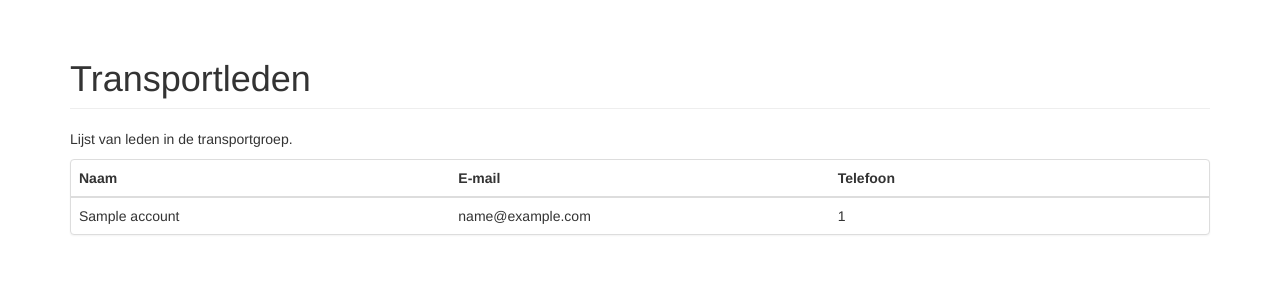
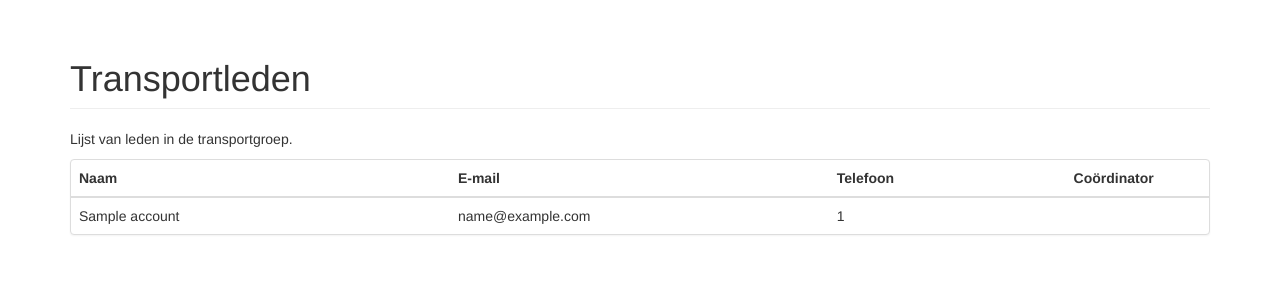
Before and after one commit to VOKO-Utrecht/voko, a Django app: template webapp/templates/transport/members.html in a window 1280 px wide. Shown: the part 51-351 px from the top of the page. Run offline with Django 4.2, Linux system fonts and the light colour scheme; the template is opened without the code that fills it: most values are stand-ins (such as "Sample title", 1, 10 or a date in 2020); some libraries are stand-ins or nearby versions.

Commit message:
coordinator indicator

```diff
--- a/webapp/templates/transport/members.html
+++ b/webapp/templates/transport/members.html
@@ -14,6 +14,7 @@
                 <th>Naam</th>
                 <th>E-mail</th>
                 <th>Telefoon</th>
+                <th class="text-center">Coördinator</th>
             </tr>
             </thead>
             <tbody>
@@ -21,7 +22,8 @@
             <tr class="account">
                 <td class="col-md-2">{{ account.get_full_name }}</td>
                 <td class="col-md-2">{{ account.email }}</td>
-                <td class="col-md-2">{{ account.userprofile.phone_number }}</td>
+                <td class="col-md-1">{{ account.userprofile.phone_number }}</td>
+                <td class="col-md-1 text-center">{% if 'Transportcoordinatoren' in account.flat_groups %}X{% endif %}</td>
             </tr>
             {% endfor %}
             </tbody>
```
